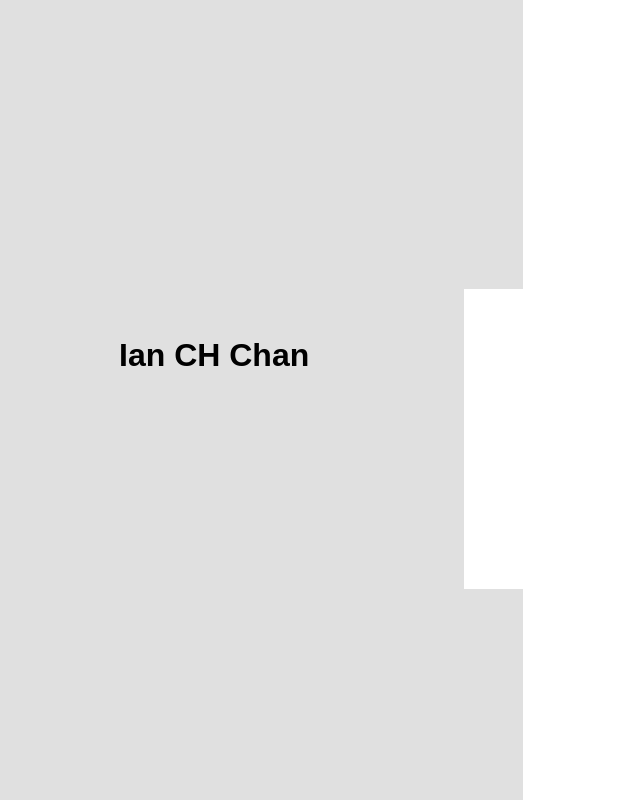
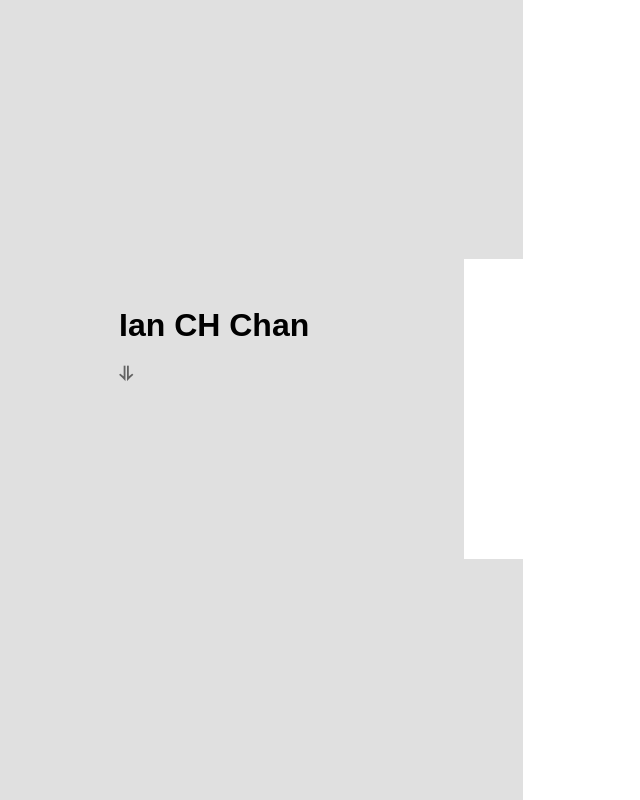
Before and after one commit to chc501/ianportfolio, a plain HTML site: page contact.html in a window 1280 px wide. Shown: the whole page, without its empty margins (271-911 px from the left). Drawn offline with nearby package versions, Linux system fonts and the light colour scheme.

Commit message:
first-commit

```diff
--- a/contact.css
+++ b/contact.css
@@ -46,6 +46,11 @@ body::before {
 h1 {
     margin: 0;
 }
+h3 {
+    place-content: center;
+    color: #626262;
+
+}
 
 .card::after{
     width: 0;
--- a/contact.html
+++ b/contact.html
@@ -11,6 +11,7 @@
     <div class="card" id="card">
 
         <h1>Ian CH Chan</h1>
+        <h3>⥥</h3>
         <p>Email: chc501@ucsd.edu</p>
         <p>LinkedIn: Ian CH Chan</p>
 
```
